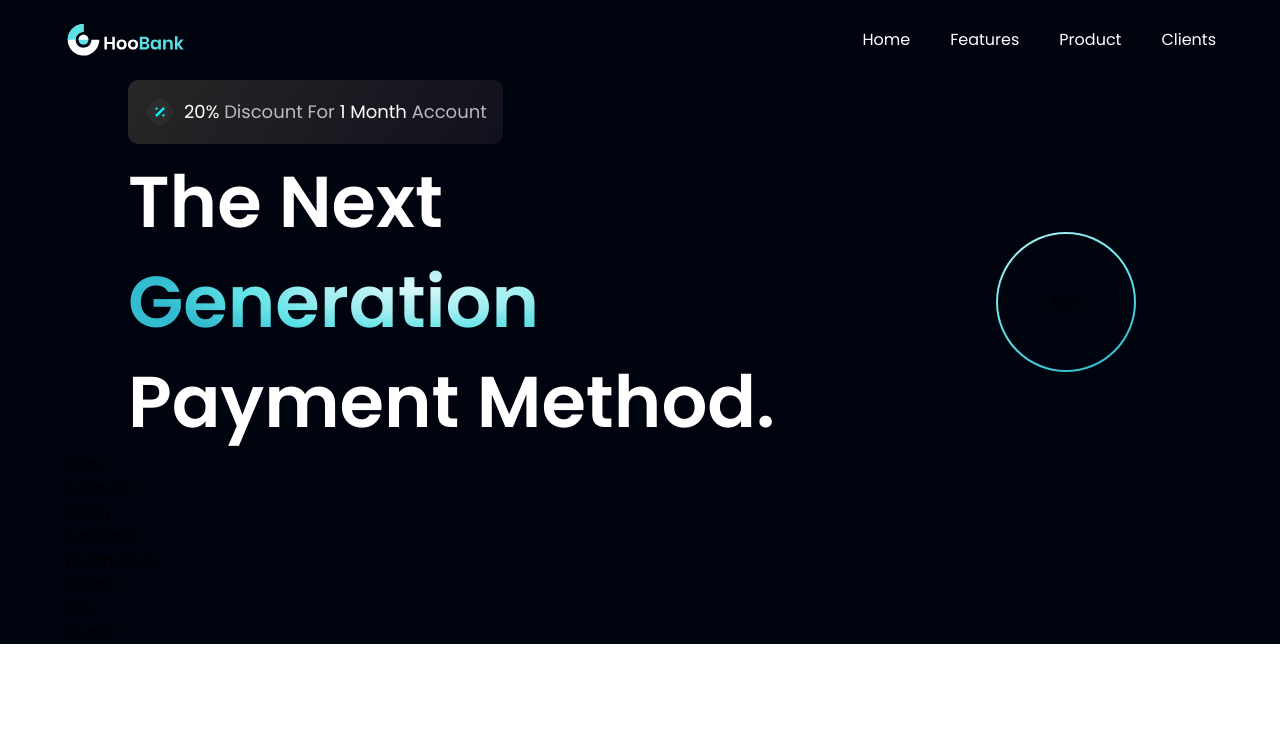
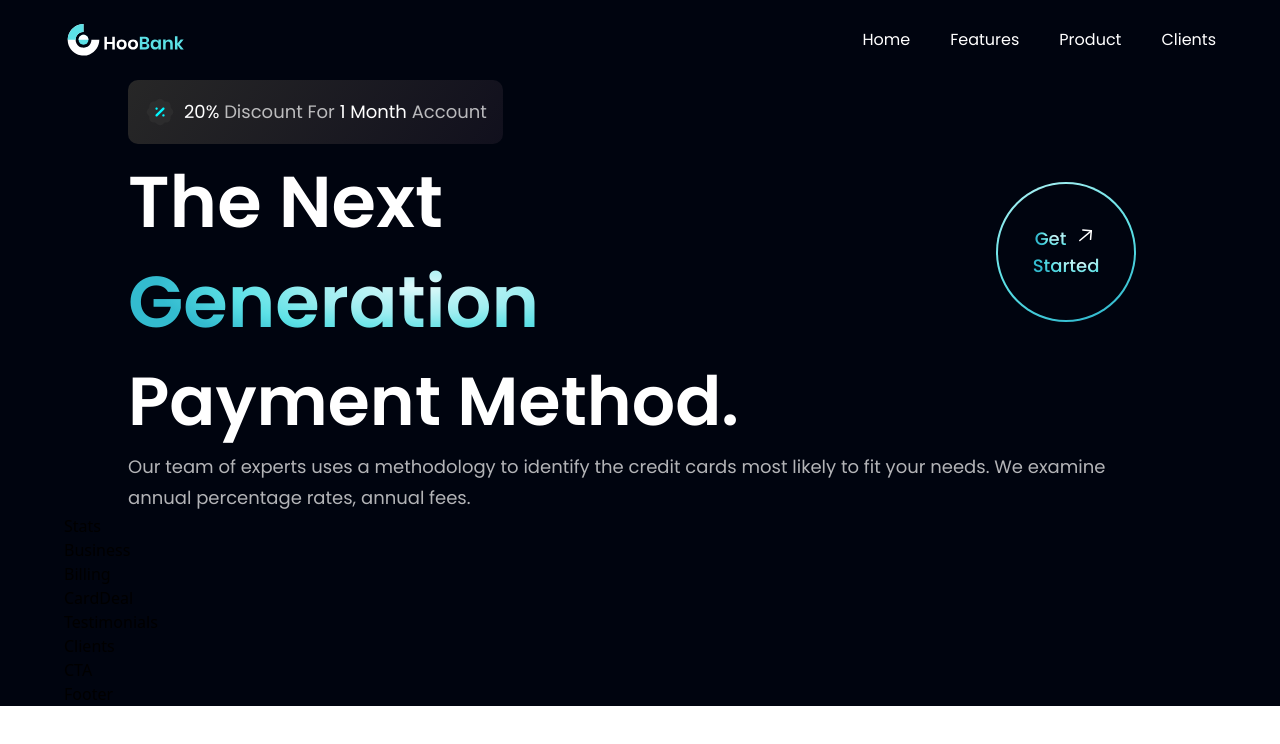
Before and after one commit to Akanimoh12/New-Modern-LandingPage, a React (Vite) app: page / in a window 1280 px wide. Shown: the top 744 px of the page. Built offline with nearby package versions, Linux system fonts and the light colour scheme.

Commit message:
Akan: Updated the Hero Section

```diff
--- a/src/components/GetStarted.jsx
+++ b/src/components/GetStarted.jsx
@@ -7,11 +7,16 @@ const GetStarted = () => (
     className={`${styles.flexCenter} w-[140px] h-[140px] rounded-full bg-blue-gradient p-[2px] cursor-pointer `}
   >
     <div className={`${styles.flexCenter} flex-col bg-primary w-full h-full rounded-full`}>
-      <div className={`${styles.flexStart} flex-row `}>
-        <p className="font-poppins">
-          <span>Get</span>
+      <div className={`${styles.flexStart} flex-row gap-2 `}>
+        <p className="font-poppins font-medium text-[18px] leadiing-[23px]  ">
+          <span className="text-gradient">Get</span>
         </p>
+          <img src={arrowUp} alt="" className="w-[23px] h[23px] object-contain" />
       </div>
+
+      <p className="font-poppins font-medium text-[18px] leadiing-[23px] ">
+          <span className="text-gradient">Started</span>
+        </p>
 
     </div>
   </div>
--- a/src/components/Hero.jsx
+++ b/src/components/Hero.jsx
@@ -1,7 +1,7 @@
 import React from "react";
 import styles from "../style";
 import { discount, robot } from "../assets";
-import GetStarted from './GetStarted'
+import GetStarted from "./GetStarted";
 
 const Hero = () => (
   <section
@@ -16,22 +16,30 @@ const Hero = () => (
       >
         <img src={discount} alt="discount" className="w-[32px] h-[32px] " />
         <p className={`${styles.paragraph} ml-2`}>
-          <span className="text-white">20%</span> Discount For {' '}
+          <span className="text-white">20%</span> Discount For{" "}
           <span className="text-white">1 Month</span> Account
         </p>
       </div>
 
       <div className="flex flex-row justify-between items-center w-full">
         <h1 className="flex-1 font-poppins font-semibold ss:text-[72px] text-[52px] text-white ss:leading-[100px] leading-[75px] ">
-          The Next <br className="sm:block hidden"/> {' '}
-          <span className="text-gradient">Generation</span>  {' '} <br />
-            Payment Method.
+          The Next <br className="sm:block hidden" />{" "}
+          <span className="text-gradient">Generation</span> <br />
         </h1>
         <div className="ss:flex hidden md:mr-4 mr-0 ">
           <GetStarted />
         </div>
       </div>
 
+      <h1 className=" font-poppins font-semibold ss:text-[68px] text-[52px] text-white ss:leading-[100px] leading-[75px] w-full ">
+        Payment Method.
+      </h1>
+
+      <p className={`${styles.paragraph}  `}>
+        Our team of experts uses a methodology to identify the credit cards most
+        likely to fit your needs. We examine annual percentage rates, annual
+        fees.
+      </p>
     </div>
   </section>
 );
```
